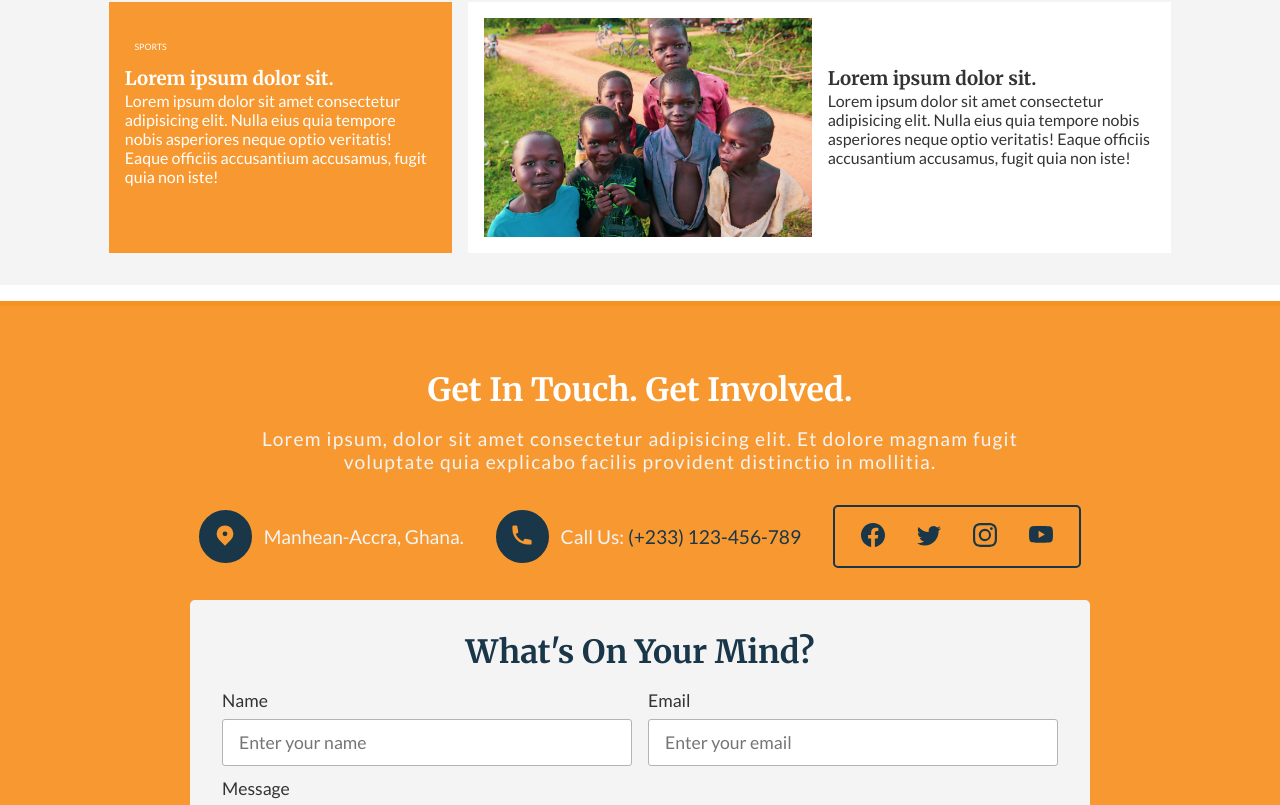
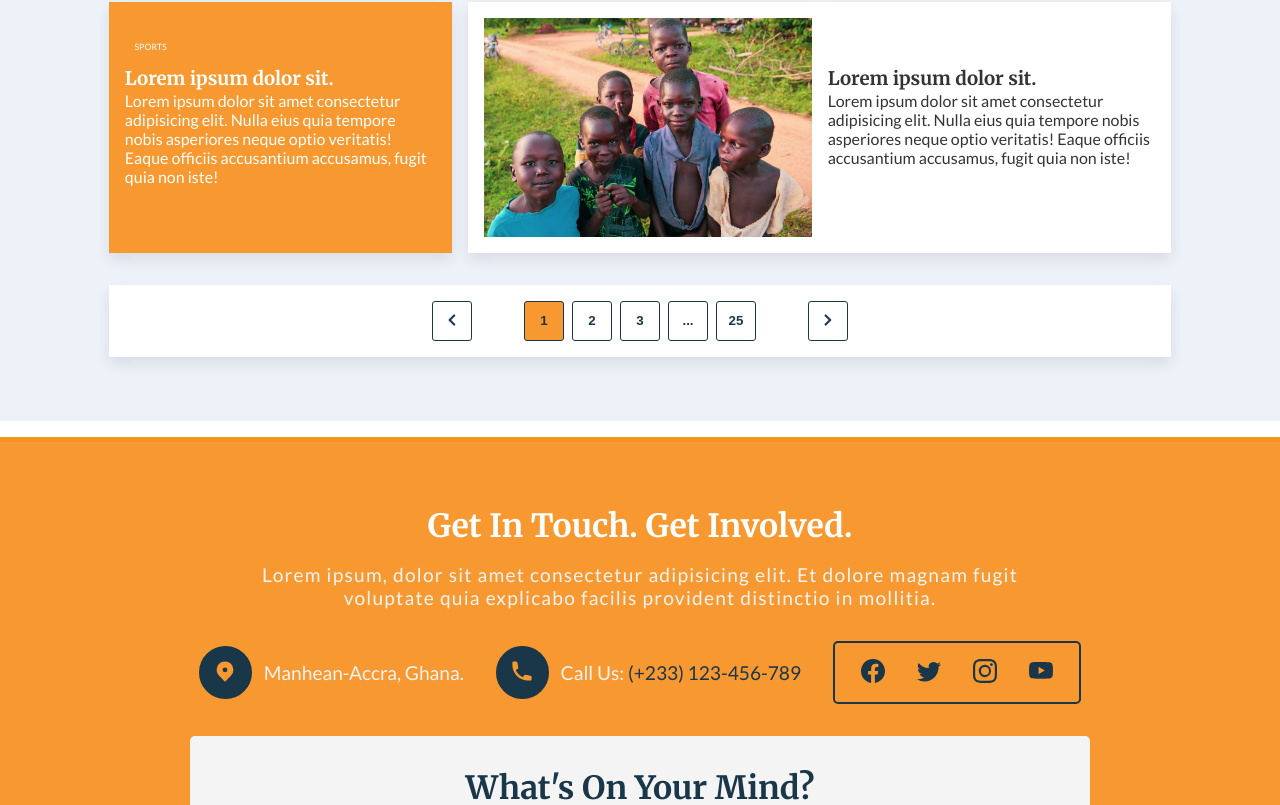
Before and after one commit to augedoo/moces-website, a React (Create React App) app in the folder frontend/: page /news in a window 1280 px wide. Shown: the part 881-1686 px from the top of the page. Built offline with nearby package versions, Linux system fonts and the light colour scheme.

Commit message:
Added pagination ui component

```diff
--- a/frontend/public/index.html
+++ b/frontend/public/index.html
@@ -11,6 +11,16 @@
     />
     <link rel="apple-touch-icon" href="%PUBLIC_URL%/logo192.png" />
     <link rel="manifest" href="%PUBLIC_URL%/manifest.json" />
+    <!-- <script
+      src="https://kit.fontawesome.com/0fcb9d3bfe.js"
+      crossorigin="anonymous"
+    ></script> -->
+    <link
+      rel="stylesheet"
+      href="https://cdnjs.cloudflare.com/ajax/libs/font-awesome/5.15.2/css/all.min.css"
+      integrity="sha512-HK5fgLBL+xu6dm/Ii3z4xhlSUyZgTT9tuc/hSrtw6uzJOvgRr2a9jyxxT1ely+B+xFAmJKVSTbpM/CuL7qxO8w=="
+      crossorigin="anonymous"
+    />
     <title>React App</title>
   </head>
   <body>
--- /dev/null
+++ b/frontend/src/components/Pagination.js
@@ -0,0 +1,24 @@
+import React from 'react';
+
+const Pagination = () => {
+  return (
+    <div className='pagination card'>
+      <button className='prev'>
+        <i className='fas fa-chevron-left'></i>
+      </button>
+      <div className='boxes'>
+        <button className='active'>1</button>
+        <button>2</button>
+        <button>3</button>
+        <button>...</button>
+        <button>25</button>
+      </div>
+
+      <button className='next'>
+        <i className='fas fa-chevron-right'></i>
+      </button>
+    </div>
+  );
+};
+
+export default Pagination;
--- a/frontend/src/index.css
+++ b/frontend/src/index.css
@@ -48,7 +48,8 @@ img {
   color: #1a3649; }
 
 .card {
-  background: #fff; }
+  background: #fff;
+  box-shadow: 0px 7px 14px rgba(59, 65, 94, 0.05), 0px 7px 14px rgba(0, 0, 0, 0.05); }
 
 .bg-light {
   background: #f4f4f4;
@@ -214,6 +215,7 @@ img {
 
 .screen-news {
   padding: 2rem;
+  background: #edf2f9;
   /* About Us */
   /* Articles */ }
   .screen-news h1 {
@@ -445,3 +447,35 @@ img {
       display: flex;
       align-items: center;
       justify-content: space-between; }
+
+.pagination {
+  margin: 2rem 0;
+  padding: 1rem 2rem;
+  background: #fff;
+  display: flex;
+  align-items: center;
+  justify-content: center; }
+  .pagination .boxes {
+    display: flex; }
+  .pagination button {
+    width: 40px;
+    height: 40px;
+    display: flex;
+    align-items: center;
+    justify-content: center;
+    text-align: center;
+    background: none;
+    padding: 1rem;
+    margin: 0 0.25rem;
+    border: solid 1px #1a3649;
+    border-radius: 3px;
+    transition: 0.5s;
+    font-weight: bold;
+    color: #1a3649; }
+    .pagination button:hover {
+      background: #f79930; }
+    .pagination button.active {
+      background-color: #f79930; }
+  .pagination .next,
+  .pagination .prev {
+    margin: 0 3rem; }
--- a/frontend/src/screens/NewsScreen.js
+++ b/frontend/src/screens/NewsScreen.js
@@ -1,4 +1,5 @@
 import React from 'react';
+import Pagination from '../components/Pagination';
 
 const NewsScreen = () => {
   return (
@@ -96,6 +97,8 @@ const NewsScreen = () => {
             </div>
           </article>
         </div>
+
+        <Pagination />
       </div>
     </section>
   );
--- a/frontend/styles/_base.scss
+++ b/frontend/styles/_base.scss
@@ -87,6 +87,8 @@ img {
 
 .card {
   background: #fff;
+  box-shadow: 0px 7px 14px rgba(59, 65, 94, 0.05),
+    0px 7px 14px rgba(0, 0, 0, 0.05);
 }
 
 .bg {
--- a/frontend/styles/_components.scss
+++ b/frontend/styles/_components.scss
@@ -255,3 +255,46 @@
     }
   }
 }
+
+.pagination {
+  margin: 2rem 0;
+  padding: 1rem 2rem;
+  background: #fff;
+  display: flex;
+  align-items: center;
+  justify-content: center;
+
+  .boxes {
+    display: flex;
+  }
+
+  button {
+    width: 40px;
+    height: 40px;
+    display: flex;
+    align-items: center;
+    justify-content: center;
+    text-align: center;
+    background: none;
+    padding: 1rem;
+    margin: 0 0.25rem;
+    border: solid 1px $secondary-color;
+    border-radius: 3px;
+    transition: 0.5s;
+    font-weight: bold;
+    color: $secondary-color;
+
+    &:hover {
+      background: $primary-color;
+    }
+
+    &.active {
+      background-color: $primary-color;
+    }
+  }
+
+  .next,
+  .prev {
+    margin: 0 3rem;
+  }
+}
--- a/frontend/styles/_layout.scss
+++ b/frontend/styles/_layout.scss
@@ -96,6 +96,7 @@
 
   &-news {
     padding: 2rem;
+    background: #edf2f9;
 
     h1 {
       font-size: 2rem;
```
